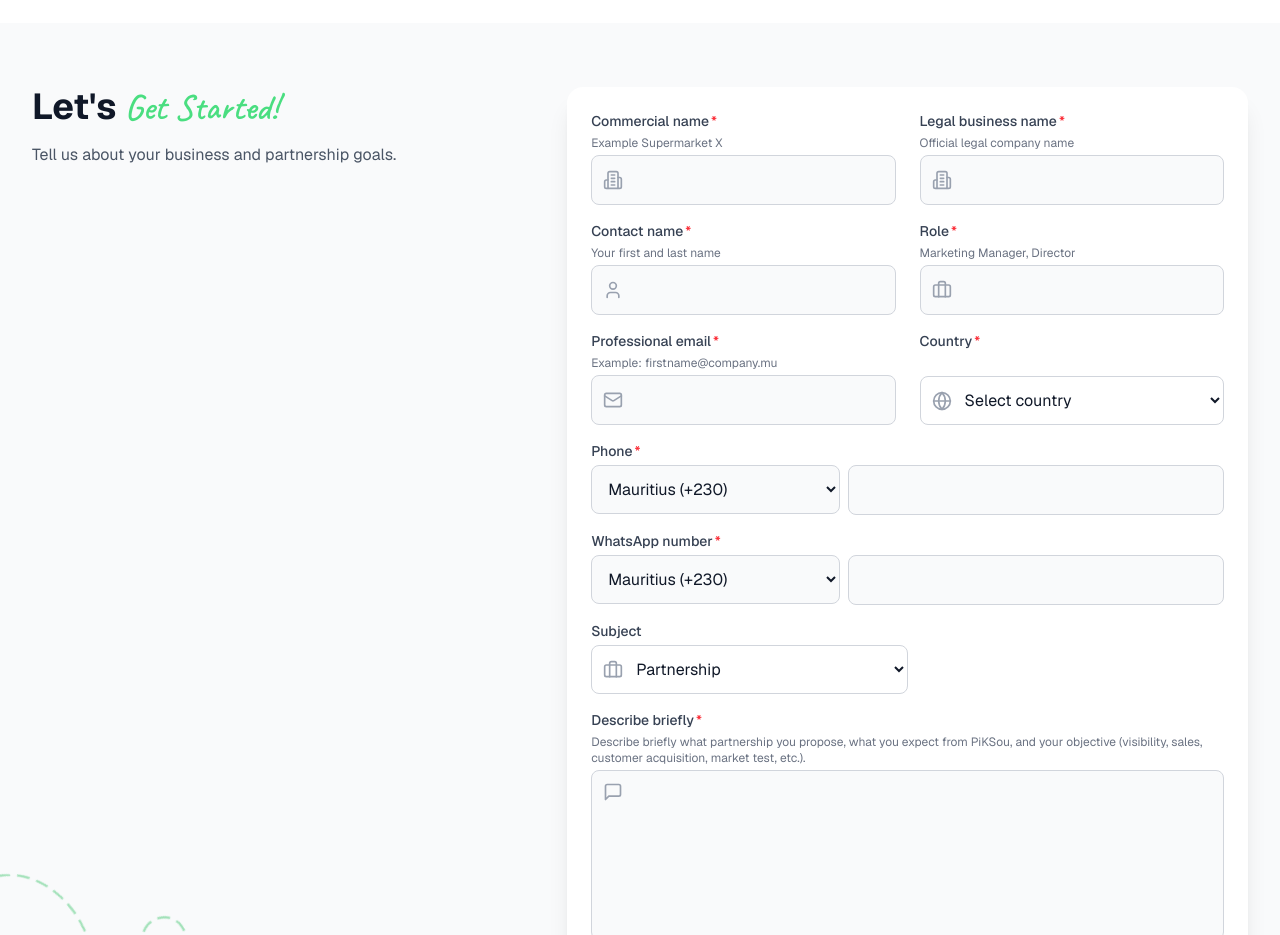
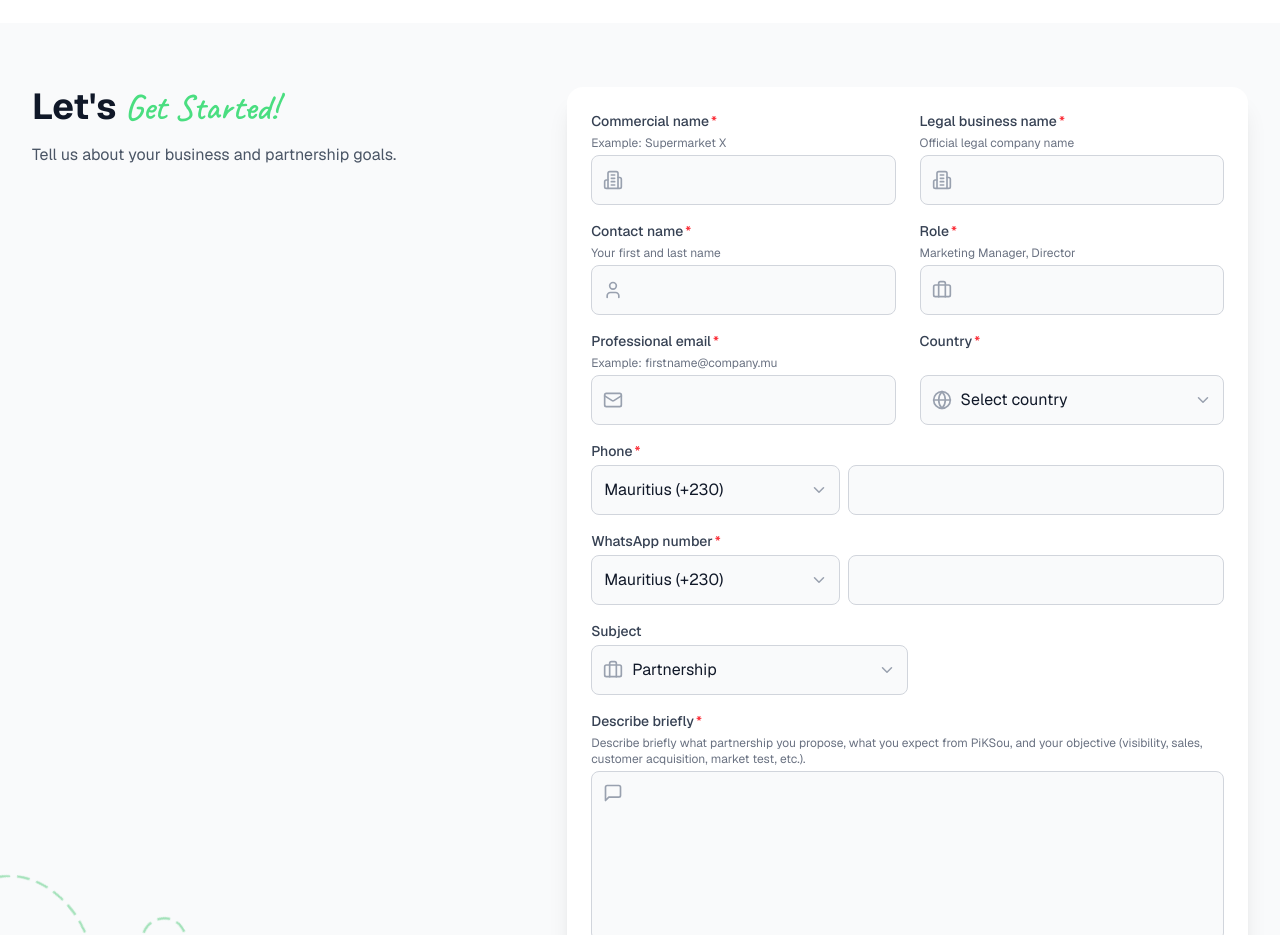
Before and after one commit to piksouhelp-glitch/piksou-partners, a Next.js app: page / in a window 1280 px wide. Shown: the part 2560-3495 px from the top of the page. Built offline with nearby package versions, Linux system fonts and the light colour scheme.

Commit message:
fix: Remove default styling for Safari browser for drop downs - [-moz-appearance:none] - Additional vendor prefix for completeness - [background-image:none] - This is the key Safari fix that prevents Safari from rendering its native dropdown arrow

```diff
--- a/components/partners/form.tsx
+++ b/components/partners/form.tsx
@@ -4,7 +4,7 @@ import type React from "react"
 import Image from "next/image"
 import { useMemo, useState } from "react"
 import { motion, AnimatePresence, type Variants } from "framer-motion"
-import { Send, CheckCircle, AlertCircle, User, Mail, MessageSquare, Building2, Briefcase, Globe } from "lucide-react"
+import { Send, CheckCircle, AlertCircle, User, Mail, MessageSquare, Building2, Briefcase, Globe, ChevronDown } from "lucide-react"
 import RippleButton from "@/components/micro-interactions/ripple-button"
 import AnimatedIcon from "@/components/micro-interactions/animated-icon"
 import FadeIn from "@/components/animations/fade-in"
@@ -75,7 +75,7 @@ const content = {
       other: "Other",
     },
     subtexts: {
-      commercialName: "Example Supermarket X",
+      commercialName: "Example: Supermarket X",
       legalName: "Official legal company name",
       contactName: "Your first and last name",
       role: "Marketing Manager, Director",
@@ -143,7 +143,7 @@ const content = {
       other: "Autre",
     },
     subtexts: {
-      commercialName: "Exemple Supermarché X",
+      commercialName: "Exemple: Supermarché X",
       legalName: "Nom légal de l'entreprise",
       contactName: "Votre nom et prénom",
       role: "Responsable marketing, Directeur",
@@ -401,9 +401,11 @@ export default function PartnersPageForm({ locale = "en" }: PartnersPageFormProp
   `
 
   const selectClasses = (fieldName: keyof PartnerFormErrors) => `
-    block w-full pl-10 pr-3 py-3 border rounded-lg
-    bg-white dark:bg-gray-700
+    block w-full pl-10 pr-10 py-3 border rounded-lg
+    bg-gray-50 dark:bg-gray-700
     text-gray-900 dark:text-white
+    appearance-none [-webkit-appearance:none] [-moz-appearance:none]
+    [background-image:none]
     focus:outline-none focus:ring-2 focus:ring-emerald-500 focus:border-transparent
     transition-all duration-200
     ${errors[fieldName] ? "border-red-500" : "border-gray-300 dark:border-gray-600"}
@@ -639,6 +641,7 @@ export default function PartnersPageForm({ locale = "en" }: PartnersPageFormProp
                       onFocus={() => handleFocus("country")}
                       onBlur={handleBlur}
                       className={selectClasses("country")}
+                      style={{ WebkitAppearance: "none", MozAppearance: "none", appearance: "none", backgroundImage: "none" }}
                     >
                       <option value="">{t.placeholders.country}</option>
                       {countryOptions.map((country) => (
@@ -647,6 +650,9 @@ export default function PartnersPageForm({ locale = "en" }: PartnersPageFormProp
                         </option>
                       ))}
                     </select>
+                    <div className="absolute inset-y-0 right-0 pr-3 flex items-center pointer-events-none">
+                      <ChevronDown size={18} className="text-gray-400" />
+                    </div>
                   </motion.div>
                   <AnimatePresence>
                     {errors.country && (
@@ -664,6 +670,9 @@ export default function PartnersPageForm({ locale = "en" }: PartnersPageFormProp
                   {renderLabel(t.labels.phone, true)}
                   <div className="grid grid-cols-5 gap-2">
                     <motion.div className="relative col-span-2" variants={inputVariants} animate={focusedField === "phoneCountry" ? "focused" : "unfocused"}>
+                      <div className="absolute inset-y-0 right-0 pr-3 flex items-center pointer-events-none">
+                        <ChevronDown size={18} className="text-gray-400" />
+                      </div>
                       <select
                         id="phoneCountry"
                         name="phoneCountry"
@@ -671,7 +680,8 @@ export default function PartnersPageForm({ locale = "en" }: PartnersPageFormProp
                         onChange={handleInputChange}
                         onFocus={() => handleFocus("phoneCountry")}
                         onBlur={handleBlur}
-                        className="block w-full px-3 py-3 border rounded-lg bg-gray-50 dark:bg-gray-700 text-gray-900 dark:text-white border-gray-300 dark:border-gray-600 focus:outline-none focus:ring-2 focus:ring-emerald-500 focus:border-transparent transition-all duration-200 truncate"
+                        className="block w-full px-3 pr-10 py-3 border rounded-lg bg-gray-50 dark:bg-gray-700 text-gray-900 dark:text-white border-gray-300 dark:border-gray-600 appearance-none focus:outline-none focus:ring-2 focus:ring-emerald-500 focus:border-transparent transition-all duration-200 truncate"
+                        style={{ WebkitAppearance: "none", MozAppearance: "none", appearance: "none", backgroundImage: "none" }}
                       >
                         {countryOptions.map((country) => (
                           <option key={country.iso} value={country.iso}>
@@ -707,6 +717,9 @@ export default function PartnersPageForm({ locale = "en" }: PartnersPageFormProp
                   {renderLabel(t.labels.whatsapp, true)}
                   <div className="grid grid-cols-5 gap-2">
                     <motion.div className="relative col-span-2" variants={inputVariants} animate={focusedField === "whatsappCountry" ? "focused" : "unfocused"}>
+                      <div className="absolute inset-y-0 right-0 pr-3 flex items-center pointer-events-none">
+                        <ChevronDown size={18} className="text-gray-400" />
+                      </div>
                       <select
                         id="whatsappCountry"
                         name="whatsappCountry"
@@ -714,7 +727,8 @@ export default function PartnersPageForm({ locale = "en" }: PartnersPageFormProp
                         onChange={handleInputChange}
                         onFocus={() => handleFocus("whatsappCountry")}
                         onBlur={handleBlur}
-                        className="block w-full px-3 py-3 border rounded-lg bg-gray-50 dark:bg-gray-700 text-gray-900 dark:text-white border-gray-300 dark:border-gray-600 focus:outline-none focus:ring-2 focus:ring-emerald-500 focus:border-transparent transition-all duration-200 truncate"
+                        className="block w-full px-3 pr-10 py-3 border rounded-lg bg-gray-50 dark:bg-gray-700 text-gray-900 dark:text-white border-gray-300 dark:border-gray-600 appearance-none focus:outline-none focus:ring-2 focus:ring-emerald-500 focus:border-transparent transition-all duration-200 truncate"
+                        style={{ WebkitAppearance: "none", MozAppearance: "none", appearance: "none", backgroundImage: "none" }}
                       >
                         {countryOptions.map((country) => (
                           <option key={country.iso} value={country.iso}>
@@ -761,11 +775,15 @@ export default function PartnersPageForm({ locale = "en" }: PartnersPageFormProp
                     onFocus={() => handleFocus("subject")}
                     onBlur={handleBlur}
                     className={selectClasses("subject")}
+                    style={{ WebkitAppearance: "none", MozAppearance: "none", appearance: "none", backgroundImage: "none" }}
                   >
                     <option value="partnership">{t.subjectOptions.partnership}</option>
                     <option value="advertising">{t.subjectOptions.advertising}</option>
                     <option value="other">{t.subjectOptions.other}</option>
                   </select>
+                  <div className="absolute inset-y-0 right-0 pr-3 flex items-center pointer-events-none">
+                    <ChevronDown size={18} className="text-gray-400" />
+                  </div>
                 </motion.div>
               </div>
 
```
